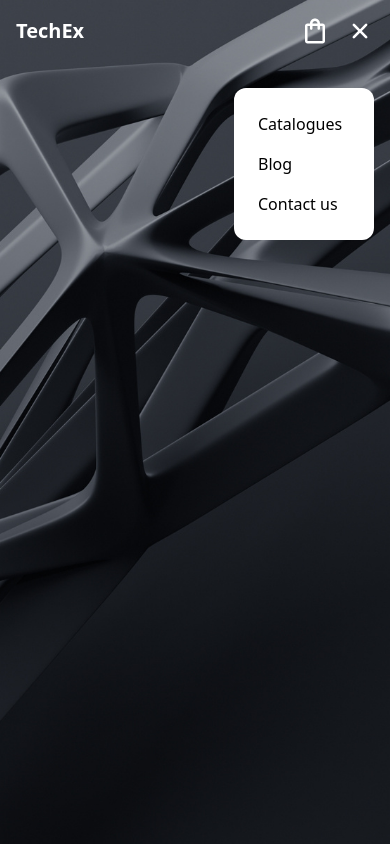
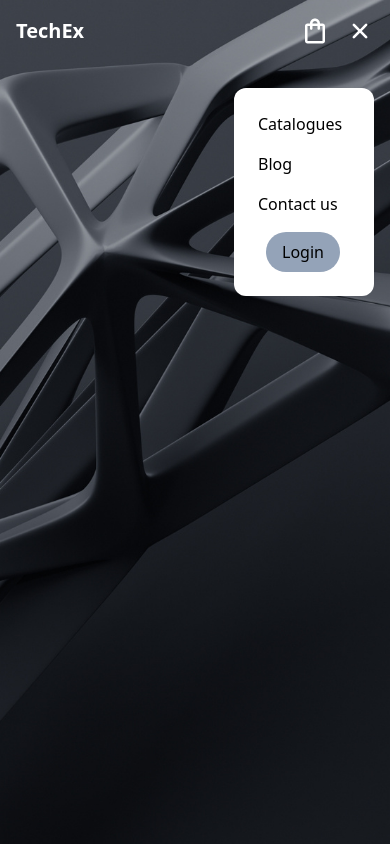
Before and after one commit to Huey-dev/TechEx, a React (Vite) app in the folder client/: page / in a window 390 px wide. Both pictures are taken after a click on the icon 360 px from the left and 31 px from the top of the page. Built offline with nearby package versions, Linux system fonts and the light colour scheme.

Commit message:
Login page

```diff
--- a/client/src/App.jsx
+++ b/client/src/App.jsx
@@ -3,7 +3,8 @@ import { BrowserRouter, Routes, Route } from "react-router-dom";
 import LandingPage from "./pages/LandingPage";
 import ProductDetail from "./pages/ProductDetail";
 import ProductListing from "./pages/ProductListing";
-import Auth from "./pages/Auth";
+import SignIn from "./pages/SignIn";
+import SignUp from "./pages/SignUp";
 import About from "./pages/About";
 import Checkout from "./pages/Checkout";
 import Profile from "./pages/Profile";
@@ -17,7 +18,8 @@ const App = () => {
         <Route path="/product/:productId" element={<ProductDetail/>} />
         <Route path="/checkout" element={<Checkout/>} />
         <Route path="/about" element={<About/>} />
-        <Route path="/auth" element={<Auth/>} />
+        <Route path="/signin" element={<SignIn/>} />
+        <Route path="/signup" element={<SignUp/>} />
         <Route path="/profile" element={<Profile/>} />
       </Routes>
     </BrowserRouter>
--- a/client/src/components/common/Navigation.jsx
+++ b/client/src/components/common/Navigation.jsx
@@ -30,6 +30,8 @@ const Navigation = () => {
             TechEx
           </Link>
         </div>
+        {/* search bar  */}
+
         {/* Desktop Navigation */}
         <ul className="list-none sm:flex hidden justify-center items-center flex-1">
           {navLinks.map((nav, index) => (
@@ -86,6 +88,13 @@ const Navigation = () => {
                     <a href={`#${nav.id}`}>{nav.title}</a>
                   </li>
                 ))}
+                {/* Include the Login component in the sidebar */}
+                <Link
+                  to="/signin"
+                  className="rounded-3xl mx-2 mt-4 hover:bg-slate-500 py-2 px-4 transition-all duration-300 ease-in-out bg-slate-400 font-poppins font-medium cursor-pointer text-[16px]"
+                >
+                  Login
+                </Link>
               </ul>
             </div>
           </div>
--- a/client/src/pages/Auth.jsx
+++ /dev/null
@@ -1,9 +0,0 @@
-import React from 'react'
-
-const Auth = () => {
-  return (
-    <div>Auth</div>
-  )
-}
-
-export default Auth
```
Also changed, not shown: client/src/pages/SignIn.jsx (renamed from client/src/components/auth/SignIn.jsx), client/src/pages/SignUp.jsx (renamed from client/src/components/auth/SignUp.jsx).
